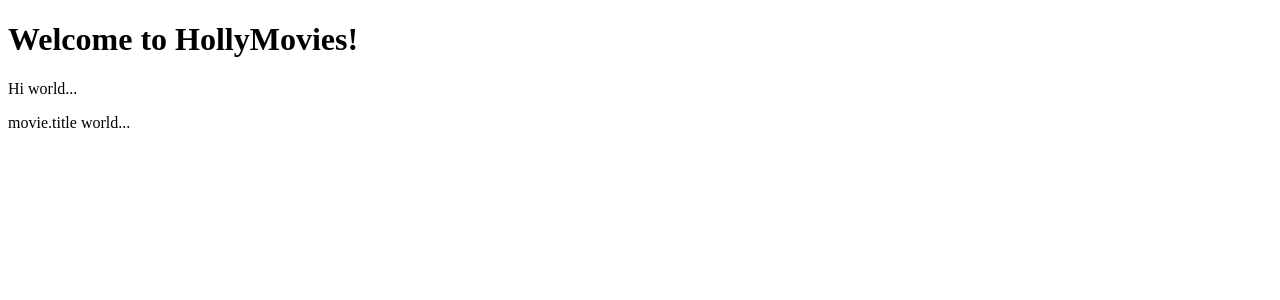
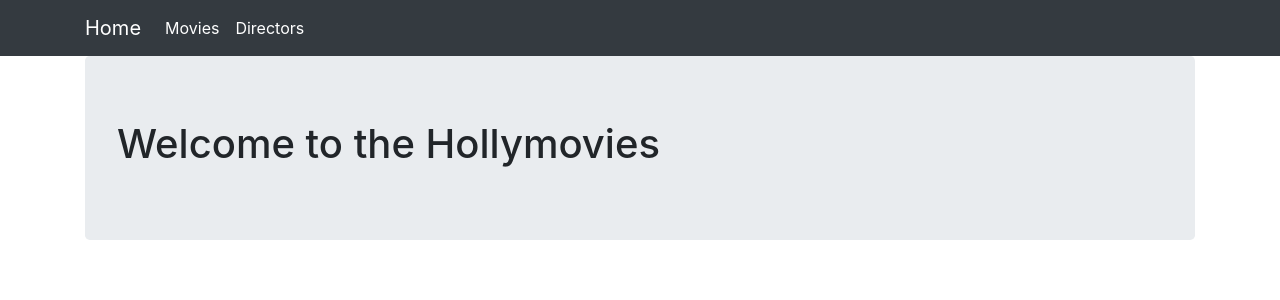
Before and after one commit to gentitrim/pythonkurs_django, a Django app: page / in a window 1280 px wide. Shown: the top 300 px of the page. Run offline with Django 5.2, Linux system fonts and the light colour scheme; data that the repository does not hold is empty; parts of the project's set-up code (start-up, migrations or seed data) failed here and were passed over; some libraries are stand-ins or nearby versions.

Commit message:
change on views and forms

```diff
--- /dev/null
+++ b/viewer/templates/base.html
@@ -0,0 +1,54 @@
+{% load static %}
+
+<html {% if LANGUAGE_CODE %}lang="{{ LANGUAGE_CODE }}" {% endif %}>
+
+<head>
+    <meta charset="utf-8">
+    <meta name="viewport" content="width=device-width, initial-scale=1">
+    <title>HollyMovies</title>
+    <link rel="stylesheet" href="https://stackpath.bootstrapcdn.com/bootstrap/4.2.1/css/bootstrap.min.css"
+          integrity="sha384-GJzZqFGwb1QTTN6wy59ffF1BuGJpLSa9DkKMp0DgiMDm4iYMj70gZWKYbI706tWS" crossorigin="anonymous">
+    <script src="https://code.jquery.com/jquery-3.3.1.slim.min.js"
+            integrity="sha384-q8i/X+965DzO0rT7abK41JStQIAqVgRVzpbzo5smXKp4YfRvH+8abtTE1Pi6jizo"
+            crossorigin="anonymous"></script>
+    <script src="https://cdnjs.cloudflare.com/ajax/libs/popper.js/1.14.6/umd/popper.min.js"
+            integrity="sha384-wHAiFfRlMFy6i5SRaxvfOCifBUQy1xHdJ/yoi7FRNXMRBu5WHdZYu1hA6ZOblgut"
+            crossorigin="anonymous"></script>
+    <script src="https://stackpath.bootstrapcdn.com/bootstrap/4.2.1/js/bootstrap.min.js"
+            integrity="sha384-B0UglyR+jN6CkvvICOB2joaf5I4l3gm9GU6Hc1og6Ls7i6U/mkkaduKaBhlAXv9k"
+            crossorigin="anonymous"></script>
+</head>
+
+<body>
+<nav class="navbar navbar-expand-lg navbar-dark bg-dark">
+    <div class="container fixed">
+        <a class="navbar-brand" href="{% url "index" %}">Home</a>
+        <button
+                class="navbar-toggler" type="button"
+                data-toggle="collapse" data-target="#navbarNavAltMarkup"
+        >
+            <span class="navbar-toggler-icon"></span>
+        </button>
+
+        <div class="collapse navbar-collapse" id="navbarNavAltMarkup">
+            <div class="navbar-nav">
+                <a class="nav-item nav-link active" href="{% url "movies" %}">
+                    Movies
+                </a>
+            </div>
+            <div class="navbar-nav">
+                <a class="nav-item nav-link active" href="{% url "directors" %}">
+                    Directors
+                </a>
+            </div>
+        </div>
+        </div>
+        </nav>
+        <div class="container">
+            <div class="jumbotron">
+                {% block content %}{% endblock %}
+            </div>
+        </div>
+        </body>
+
+        </html>
--- a/viewer/templates/index.html
+++ b/viewer/templates/index.html
@@ -1,15 +1,6 @@
-<!DOCTYPE html>
-<html>
-    <body>
-        <h1>Welcome to HollyMovies!</h1>
-        {% for adjective in adjectives %}
-            {% if adjective != 'cruel' %}
-                <p>{{ adjective }} world...</p>
-            {% endif %}
-        {% endfor %}
+{% extends 'base.html'%}
 
-        {% for movie in all_movies %}
-            <p>{{ movie.title }}</p>
-        {% endfor %}
-    </body>
-</html>
+{% block content %}
+<h1>Welcome to the Hollymovies</h1>
+
+{% endblock %}
--- a/viewer/urls.py
+++ b/viewer/urls.py
@@ -4,8 +4,13 @@
 
 
 urlpatterns = [
-    path('',views.index),
-    path('index/<something>',views.hello),
-    path('index/search/',views.search),
-    path('generes/',views.get_generes),
+    path('',views.index,name="index"),
+    # path('movies/',views.movies,name="movies"), #function based urls
+    #path('movies/',views.MoviesTemplateView.as_view(),name="movies")
+    # path('movies/',views.MoviesTemplateView.as_view(),name="movies") #Class templateview based urls
+    path('movies/',views.MoviesListView.as_view(),name="movies"), #Class listview based urls,
+    # path('movies/create',views.MovieCreateFormView.as_view(),name="create_movies")
+    path('movies/create',views.MovieCreateFormView.as_view(),name="create_movies"),
+    path('director/create',views.DirectorCreateFormView.as_view(),name="create_director"),
+    path('director/',views.DirectorListView.as_view(),name="directors")
 ]
--- a/viewer/views.py
+++ b/viewer/views.py
@@ -1,25 +1,88 @@
 from django.shortcuts import render
-from django.http import HttpResponse
-from .models import Genere
-from .models import Movies,Genere
-
+from django.http import HttpResponse,HttpResponseRedirect
+from .models import Genere,Director
+from .models import Movies
+from django.views import View
+from django.views.generic import TemplateView,ListView,FormView
+from .forms import MovieForm,DirectorForm
+from django.urls import reverse_lazy
+from logging import getLogger
 
 # Create your views here.
 
+LOGGER = getLogger()
+
+#Function based views
+def movies(request):
+    movies = Movies.objects.all()
+    return render(request,'movies.html',context={"all_movies":movies})
 
 def index(request):
-    movies = Movies.objects.all()
-    return render(request,'index.html',context={"adjectives": {"movie.title","Hi"},"all_movies":movies})
+    return render(request,'index.html')
 
-def hello(request,something):
-    return HttpResponse(f'hello {something}')
 
-def search(request):
-    search_param = request.GET.get("search_param")
-    print(request.GET)
-    return HttpResponse(f"Searched for {search_param}")
+#class based view
+class MoviesView(View):
+    def get(self,request):
+        movies = Movies.objects.all()
+        return render(request,'movies.html',context={"all_movies":movies})
 
-def get_generes(request):
-    generes = Genere.objects.all()
-    print(generes)
-    return HttpResponse(generes)
+    def post(self,request):
+        pass
+
+#Class template based view njelloj si class based view
+class MoviesTemplateView(TemplateView):
+    template_name = 'movies.html'
+    extra_context = {"all_movies":Movies.objects.all()}
+
+
+#class based listview
+
+class MoviesListView(ListView):
+    template_name = 'movies.html'
+    model = Movies
+    context_object_name = "all_movies"
+
+
+#Form view
+class MovieCreateFormView(FormView):
+    template_name ='createmovie.html'
+    form_class = MovieForm
+    success_url = reverse_lazy('movies')
+    def form_valid(self, form):
+        cleaned_data = form.cleaned_data
+        Movies.objects.create(
+            title=cleaned_data["title"],
+            rated = cleaned_data["rated"],
+            released = cleaned_data["released"],
+            description = cleaned_data["description"],
+            genere = cleaned_data["genere"]
+
+        )
+        return super().form_valid(form)
+
+    def form_invalid(self, form):
+        LOGGER.error("Form is not valid")
+        return super().form_invalid(form)
+
+
+class DirectorCreateFormView(FormView):
+    template_name = "create_director.html"
+    form_class = DirectorForm
+    success_url = reverse_lazy('directors')
+    def form_valid(self, form):
+        cleaned_data = form.cleaned_data
+        Director.objects.create(
+            name=cleaned_data["name"],
+            surname = cleaned_data["surname"],
+        )
+        return super().form_valid(form)
+
+    def form_invalid(self, form):
+        LOGGER.error("Form is not valid")
+        return super().form_invalid(form)
+
+class DirectorListView(ListView):
+    template_name = 'directors.html'
+    model = Director
+    context_object_name = "all_directors"
```
Also changed, not shown: viewer/forms.py (added, +38 -0 lines), viewer/models.py (+11 -0 lines), viewer/templates/create_director.html (added, +9 -0 lines), viewer/templates/createmovie.html (added, +9 -0 lines), viewer/templates/directors.html (added, +12 -0 lines), viewer/templates/movies.html (added, +11 -0 lines), viewer/migrations/0003_director.py (added).
